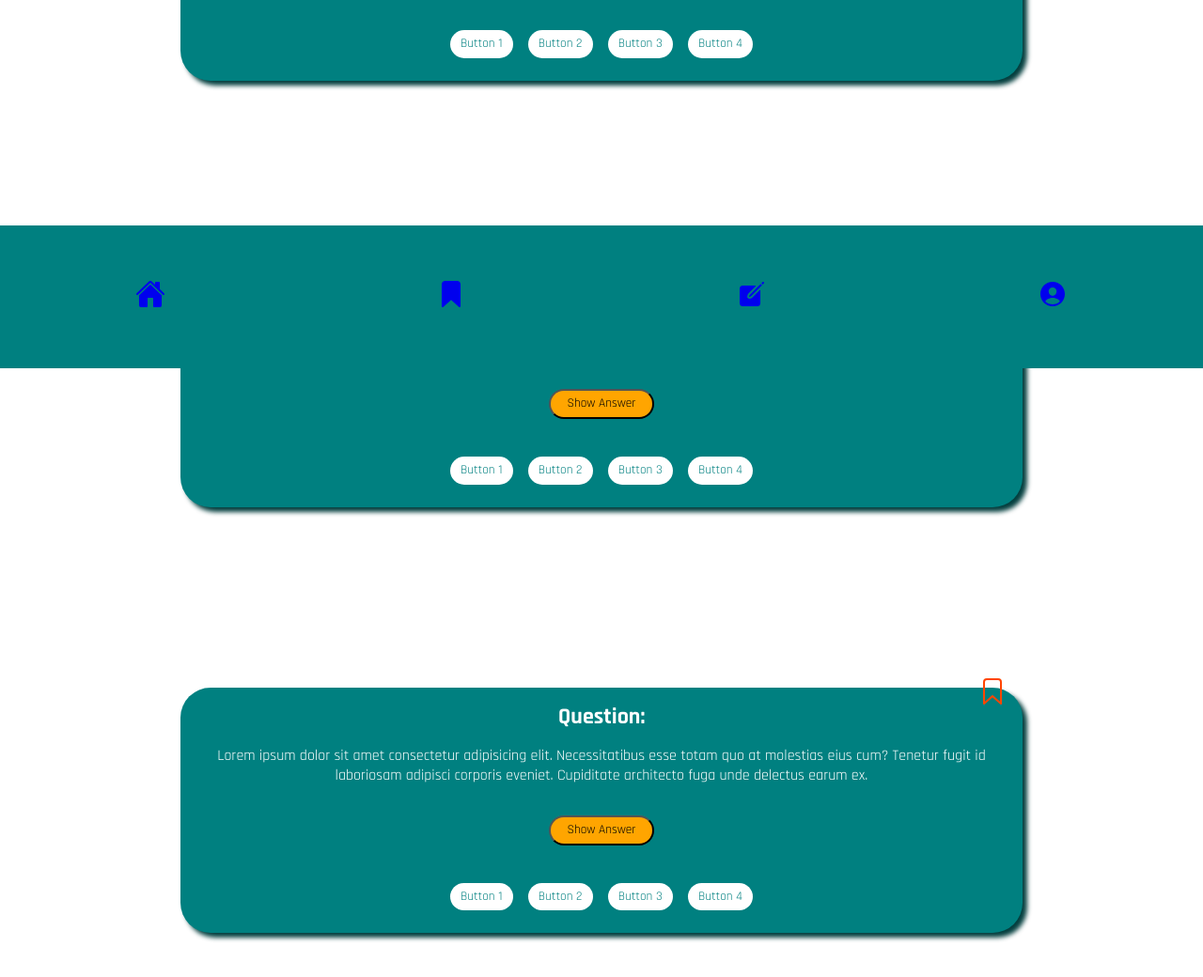
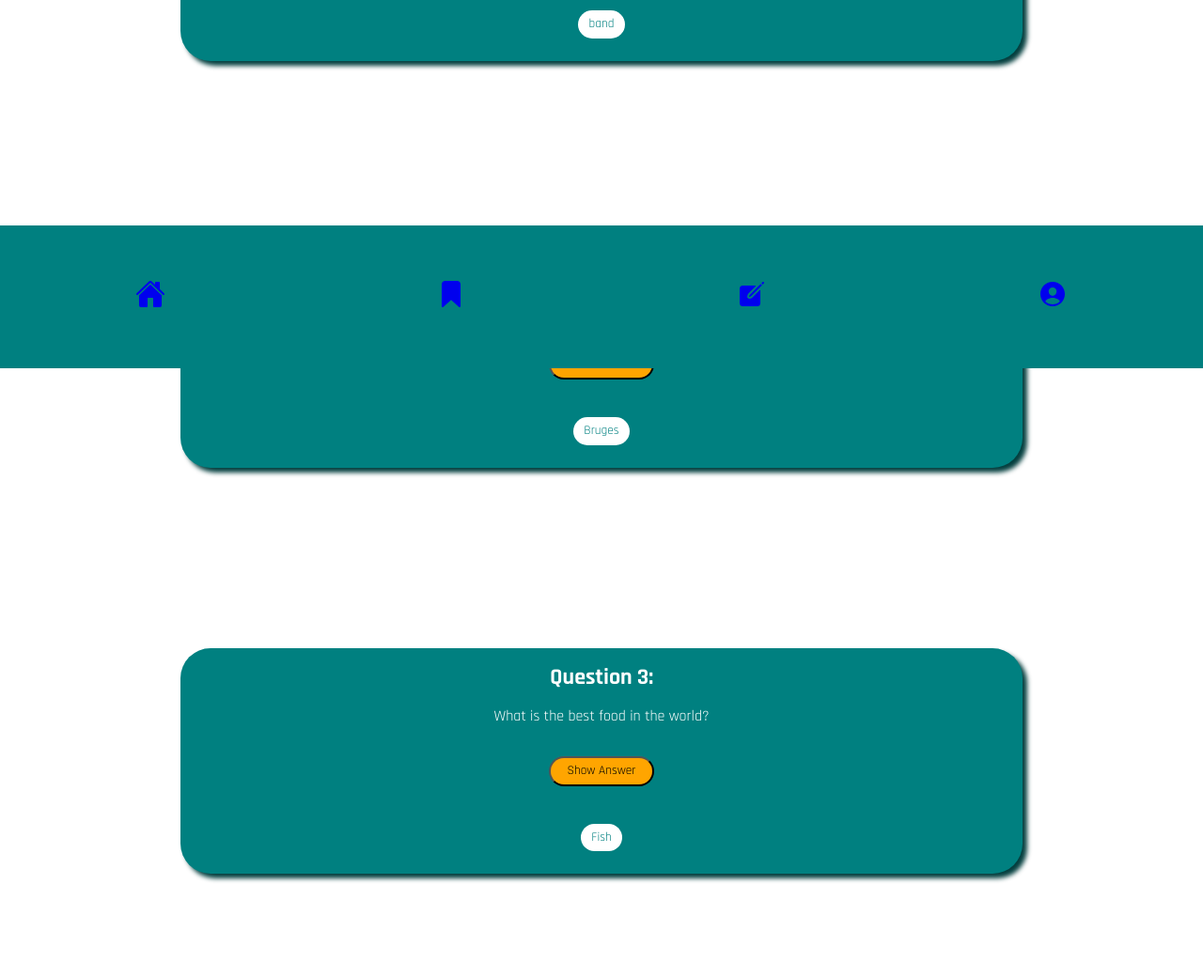
Before and after one commit to JoaLehma/Personal-Quiz-App, a plain HTML site: page index.html in a window 1280 px wide. Shown: the part 408-1448 px from the top of the page at 94% size. Drawn offline with nearby package versions, Linux system fonts and the light colour scheme.

Commit message:
Create Question-Cards in Js

```diff
--- a/AnswerButton/answerButton.css
+++ b/AnswerButton/answerButton.css
@@ -15,3 +15,7 @@
   background-color: orange;
   border-radius: 2rem;
 }
+
+.display__none {
+  display: none;
+}
--- a/AnswerButton/answerButton.js
+++ b/AnswerButton/answerButton.js
@@ -1,22 +1,11 @@
 export default function AnswerButton() {
-  /* Ausklappen der Antwort-Area */
-
-  const button = document.querySelector('[data-js="button"]');
-  const text = document.querySelector('[data-js="answer"]');
-
-  function onButtonClick() {
-    text.classList.toggle("answer__text");
-  }
-
-  /* Text switch zwischen Show and Hide Answer */
-
-  button.addEventListener("click", onButtonClick);
-
-  button.addEventListener("click", function () {
-    if (button.innerText === "Hide Answer") {
-      button.innerText = "Show answer";
-    } else {
-      button.innerText = "Hide Answer";
-    }
-  });
+  // const cardContainer = document.querySelectorAll('[data-js="cardContainer"]');
+  // cardContainer.forEach((card) => {
+  //   const button = card.querySelector('[data-js="button"]');
+  //   const answer = card.querySelector('[data-js="answerText"]');
+  //   button.addEventListener("click", () => {
+  //     answer.classList.toggle("display__none");
+  //     console.log(button);
+  //   });
+  // });
 }
--- /dev/null
+++ b/Question-Card/question-card.js
@@ -0,0 +1,84 @@
+export default function CreateCards() {
+  const questionCards = [
+    {
+      title: "Question 1:",
+      question: "What is the best band in the world?",
+      answer: "Rage against the machine",
+      tags: ["music", "band", "rock", "Zack de la Rocha"],
+    },
+    {
+      title: "Question 2:",
+      question: "What is the best film in the world?",
+      answer: "In Bruges",
+      tags: ["Film", "Bruges", "Colin Farrell", "Black Comedy"],
+    },
+    {
+      title: "Question 3:",
+      question: "What is the best food in the world?",
+      answer: "Sushi",
+      tags: ["Japan", "Fish", "Food", "Healthy"],
+    },
+  ];
+
+  const main = document.querySelector('[data-js="main"]');
+
+  questionCards.forEach((card, index) => {
+    /* Container */
+    const container = document.createElement("article");
+    container.classList.add("question__card");
+    container.setAttribute("data-js", "cardContainer");
+    main.append(container);
+    /* Bookmark */
+    const bookmark = document.createElement("button");
+    bookmark.classList.add("bookmark__button");
+    container.append(bookmark);
+    const icon = document.createElement("p");
+    icon.classList.add("ion_icon--color");
+    icon.innerHTML = "";
+    bookmark.append(icon);
+    /* Title */
+    const question = document.createElement("h2");
+    question.classList.add("question__headline");
+    question.innerText = questionCards[index].title;
+    container.append(question);
+    /* Frage */
+    const questionText = document.createElement("p");
+    questionText.classList.add("question__text");
+    questionText.innerText = questionCards[index].question;
+    container.append(questionText);
+    /* Button */
+    const button = document.createElement("button");
+    button.classList.add("answer__button", "hover--effekt");
+    button.innerText = "Show Answer";
+    button.setAttribute("data-js", "button");
+    button.addEventListener("click", () => {
+      answerText.classList.toggle("display__none");
+      if (button.innerText === "Hide Answer") {
+        button.innerText = "Show Answer";
+      } else {
+        button.innerText = "Hide Answer";
+      }
+    });
+
+    container.append(button);
+    /* Antwort */
+    const answerText = document.createElement("p");
+    answerText.classList.add("display__none");
+    answerText.innerText = questionCards[index].answer;
+    answerText.setAttribute("data-js", "answerText");
+    container.append(answerText);
+
+    /* Tags */
+    const tags = document.createElement("ul");
+    tags.classList.add("tags__liste");
+    container.append(tags);
+
+    const list = document.createElement("li");
+    tags.append(list);
+
+    const buttonList = document.createElement("button");
+    buttonList.classList.add("tags__button");
+    list.append(buttonList);
+    buttonList.innerText = questionCards[index].tags[1];
+  });
+}
--- a/bookmark/bookmark.js
+++ b/bookmark/bookmark.js
@@ -5,6 +5,4 @@ export default function Bookmark() {
   function onBookmarkClick() {
     bookmarkColor.classList.toggle("ion_icon--color");
   }
-
-  bookmarkButton.addEventListener("click", onBookmarkClick);
 }
--- a/index.html
+++ b/index.html
@@ -21,8 +21,8 @@
       </article>
     </header>
     <main>
-      <section class="content-area">
-        <article class="question__card">
+      <section data-js="main" class="content-area">
+        <!-- <article class="question__card">
           <h2 class="question__headline">Question:</h2>
           <button
             type="button"
@@ -76,119 +76,7 @@
               </button>
             </li>
           </ul>
-        </article>
-
-        <article class="question__card">
-          <h2 class="question__headline">Question:</h2>
-          <button
-            type="button"
-            data-js="bookmark"
-            class="bookmark__button hover--effekt bookmark__button--active"
-          >
-            <ion-icon
-              data-js="bookmark--color"
-              class="ion_icon--color"
-              name="bookmark-outline"
-            ></ion-icon>
-          </button>
-          <p class="question__text">
-            Lorem ipsum dolor sit amet consectetur adipisicing elit.
-            Necessitatibus esse totam quo at molestias eius cum? Tenetur fugit
-            id laboriosam adipisci corporis eveniet. Cupiditate architecto fuga
-            unde delectus earum ex.
-          </p>
-          <button
-            class="answer__button hover--effekt"
-            data-js="button"
-            type="button"
-          >
-            Show Answer
-          </button>
-          <p class="answer__text card__answer--visible" data-js="answer">
-            Lorem ipsum dolor sit amet consectetur adipisicing elit. Alias
-            omnis, in doloremque officia repudiandae ipsa laboriosam explicabo,
-            velit commodi recusandae possimus eos tenetur accusamus sint, unde
-            incidunt expedita repellat eius!
-          </p>
-          <ul class="tags__liste">
-            <li>
-              <button type="button" class="tags__button hover--effekt">
-                Button 1
-              </button>
-            </li>
-            <li>
-              <button type="button" class="tags__button hover--effekt">
-                Button 2
-              </button>
-            </li>
-            <li>
-              <button type="button" class="tags__button hover--effekt">
-                Button 3
-              </button>
-            </li>
-            <li>
-              <button type="button" class="tags__button hover--effekt">
-                Button 4
-              </button>
-            </li>
-          </ul>
-        </article>
-
-        <article class="question__card">
-          <h2 class="question__headline">Question:</h2>
-          <button
-            type="button"
-            data-js="bookmark"
-            class="bookmark__button hover--effekt bookmark__button--active"
-          >
-            <ion-icon
-              data-js="bookmark--color"
-              class="ion_icon--color"
-              name="bookmark-outline"
-            ></ion-icon>
-          </button>
-          <p class="question__text">
-            Lorem ipsum dolor sit amet consectetur adipisicing elit.
-            Necessitatibus esse totam quo at molestias eius cum? Tenetur fugit
-            id laboriosam adipisci corporis eveniet. Cupiditate architecto fuga
-            unde delectus earum ex.
-          </p>
-          <button
-            class="answer__button hover--effekt"
-            data-js="button"
-            type="button"
-          >
-            Show Answer
-          </button>
-          <p class="answer__text card__answer--visible" data-js="answer">
-            Lorem ipsum dolor sit amet consectetur adipisicing elit. Alias
-            omnis, in doloremque officia repudiandae ipsa laboriosam explicabo,
-            velit commodi recusandae possimus eos tenetur accusamus sint, unde
-            incidunt expedita repellat eius!
-          </p>
-          <ul class="tags__liste">
-            <li>
-              <button type="button" class="tags__button hover--effekt">
-                Button 1
-              </button>
-            </li>
-            <li>
-              <button type="button" class="tags__button hover--effekt">
-                Button 2
-              </button>
-            </li>
-            <li>
-              <button type="button" class="tags__button hover--effekt">
-                Button 3
-              </button>
-            </li>
-            <li>
-              <button type="button" class="tags__button hover--effekt">
-                Button 4
-              </button>
-            </li>
-          </ul>
-        </article>
+        </article> -->
       </section>
     </main>
     <nav>
--- a/index.js
+++ b/index.js
@@ -1,5 +1,7 @@
 import Bookmark from "./bookmark/bookmark.js";
 import AnswerButton from "./AnswerButton/answerButton.js";
+import CreateCards from "./Question-Card/question-card.js";
 
 Bookmark();
 AnswerButton();
+CreateCards();
--- a/styles.css
+++ b/styles.css
@@ -6,3 +6,4 @@
 @import url(./css/creacte.css);
 @import url(./bookmark/bookmark.css);
 @import url(./AnswerButton/answerButton.css);
+@import url(./Question-Card/question-card.css);
```
Also changed, not shown: Question-Card/question-card.css (renamed from css/question-card.css), images/bookmark-outline.svg (added), showanswer.js (added).
